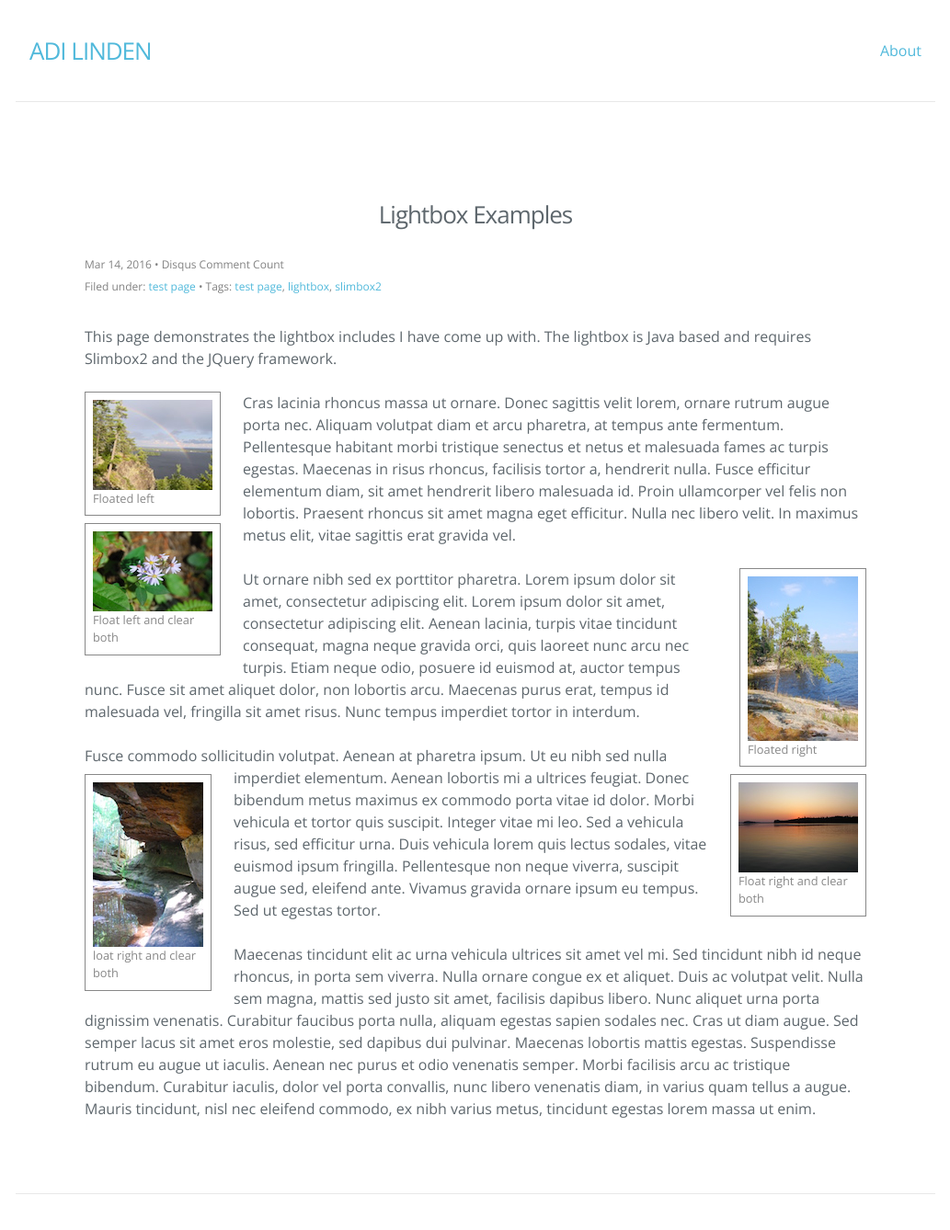
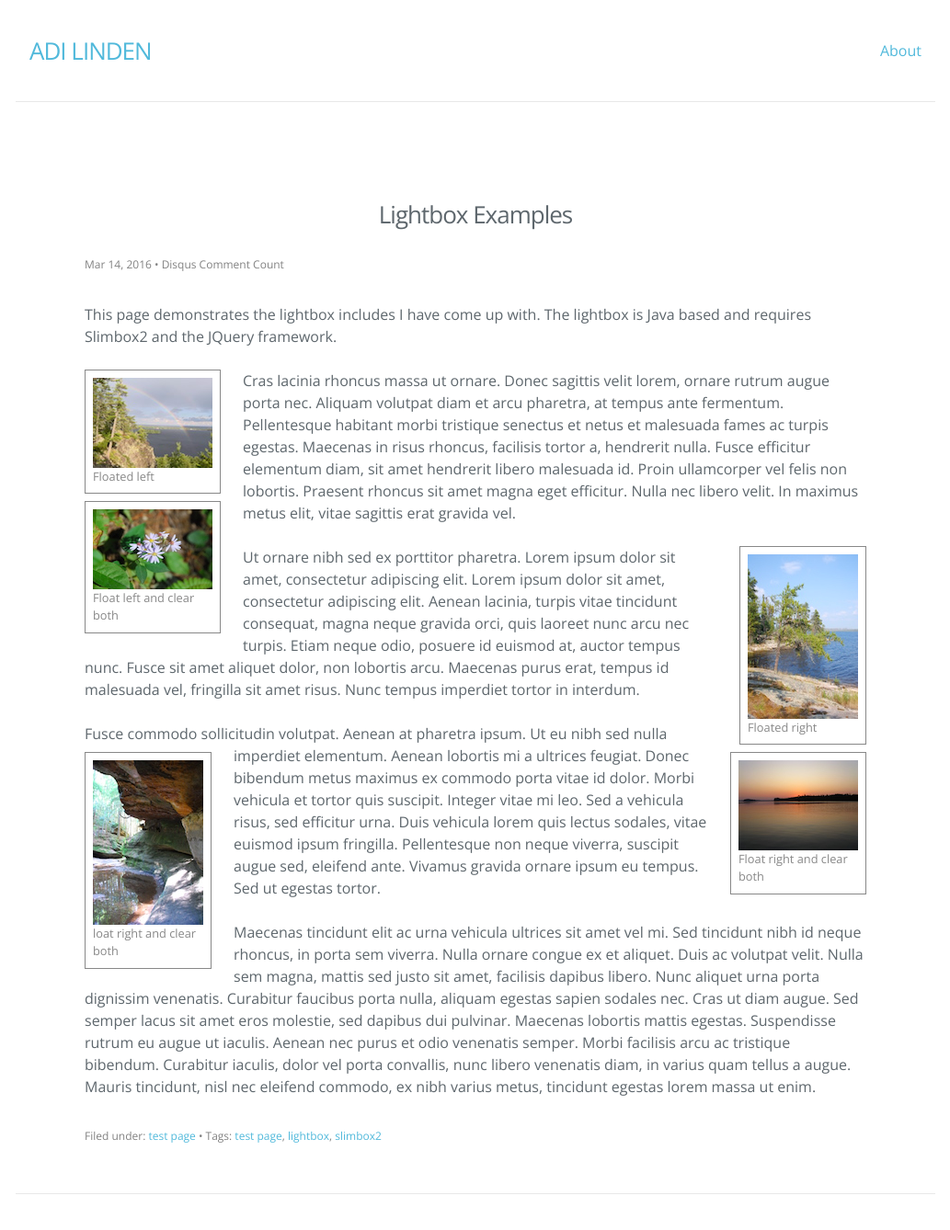
Before and after one commit to adilinden/my-journal, a Jekyll site: the page built from _posts/2016-03-14-lightbox-test-page.md, in a window 1280 px wide and 1400 px high. Shown: the top 1338 px of the window at 92% size, without its empty margins (123-1156 px from the left). Built offline with Jekyll 4.4.1, drawn with Linux system fonts in a browser that asks for light colours; comment, search, counter and statistics services are not loaded.

Commit message:
Moved categories and tags below post-content.

```diff
--- a/_layouts/post.html
+++ b/_layouts/post.html
@@ -5,12 +5,13 @@ layout: default
 
   <header class="post-header">
     <h1 class="post-title" itemprop="name headline">{{ page.title }}</h1>
-    <p class="post-meta"><time datetime="{{ page.date | date_to_xmlschema }}" itemprop="datePublished">{{ page.date | date: "%b %-d, %Y" }}</time>{% if site.comments %}{% if page.comments %} &#8226; <span class="disqus-comment-count" data-disqus-identifier="{{ page.slug }}">Disqus Comment Count</span><!--<a href="#disqus_thread" data-disqus-identifier="{{ page.slug }}"></a>-->{% else %} &#8226; 0 Comments (disabled){% endif %}{% endif %}<br />
-    {% if page.categories %}Filed under: <a href="{{ "/categories/" | prepend: site.baseurl }}#category-{{ post.categories.first | replace: ' ', '_' }}">{{ page.categories.first }}</a>{% for category in page.categories offset:1 %}, <a href="{{ "/categories/" | prepend: site.baseurl }}#category-{{ category | replace: ' ', '_' }}">{{ category }}</a>{% endfor %}{% endif %}{% if page.tags %} &#8226; Tags: <a href="{{ "/tags/" | prepend: site.baseurl }}#tag-{{ post.tags.first | replace: ' ', '_' }}">{{ page.tags.first }}</a>{% for tag in page.tags offset:1 %}, <a href="{{ "/tags/" | prepend: site.baseurl }}#tag-{{ tag | replace: ' ', '_' }}">{{ tag }}</a>{% endfor %}{% endif %}</p>
+    <p class="post-meta"><time datetime="{{ page.date | date_to_xmlschema }}" itemprop="datePublished">{{ page.date | date: "%b %-d, %Y" }}</time>{% if site.comments %}{% if page.comments %} &#8226; <span class="disqus-comment-count" data-disqus-identifier="{{ page.slug }}">Disqus Comment Count</span><!--<a href="#disqus_thread" data-disqus-identifier="{{ page.slug }}"></a>-->{% else %} &#8226; 0 Comments (disabled){% endif %}{% endif %}</p>
   </header>
 
   <div class="post-content" itemprop="articleBody">
     {{ content }}
   </div>
 
+  <div class="post-meta">{% if page.categories %}Filed under: <a href="{{ "/categories/" | prepend: site.baseurl }}#category-{{ post.categories.first | replace: ' ', '_' }}">{{ page.categories.first }}</a>{% for category in page.categories offset:1 %}, <a href="{{ "/categories/" | prepend: site.baseurl }}#category-{{ category | replace: ' ', '_' }}">{{ category }}</a>{% endfor %}{% endif %}{% if page.tags %} &#8226; Tags: <a href="{{ "/tags/" | prepend: site.baseurl }}#tag-{{ post.tags.first | replace: ' ', '_' }}">{{ page.tags.first }}</a>{% for tag in page.tags offset:1 %}, <a href="{{ "/tags/" | prepend: site.baseurl }}#tag-{{ tag | replace: ' ', '_' }}">{{ tag }}</a>{% endfor %}{% endif %}</div>
+
 </article>
```
